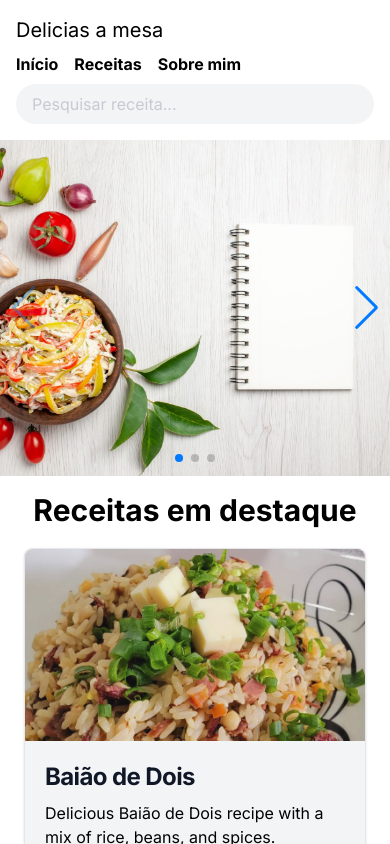
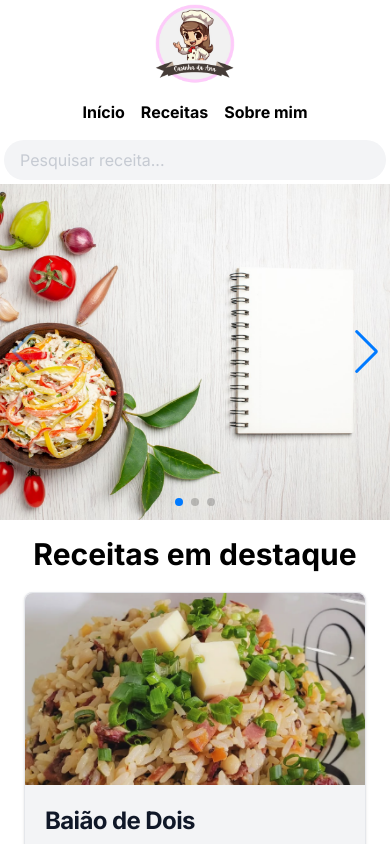
Before and after one commit to allansf29/receitas-site, a React (Vite) app in the folder Front-End/: page / in a window 390 px wide. Shown: the top 844 px of the page. Built offline with nearby package versions, Linux system fonts and the light colour scheme.

Commit message:
Adicionando Logo no Header e arrumando a responsividade

```diff
--- a/Front-End/src/assets/icons/SvgIcon.tsx
+++ b/Front-End/src/assets/icons/SvgIcon.tsx
@@ -31,3 +31,21 @@ export function CloseIcon(props: React.SVGProps<SVGSVGElement>) {
         </svg>
     );
 }
+
+export function TimeIcon(props: React.SVGProps<SVGSVGElement>) {
+    return (
+        <svg {...props}
+            xmlns="http://www.w3.org/2000/svg"
+            fill="none"
+            viewBox="0 0 24 24"
+            strokeWidth={1.5}
+            stroke="currentColor"
+            className="size-6">
+            <path
+                strokeLinecap="round"
+                strokeLinejoin="round"
+                d="M12 6v6h4.5m4.5 0a9 9 0 1 1-18 0 9 9 0 0 1 18 0Z" />
+        </svg>
+
+    );
+}
--- a/Front-End/src/components/Header.tsx
+++ b/Front-End/src/components/Header.tsx
@@ -1,22 +1,21 @@
+import Logo from "../assets/img/logo.png";
+
 function Header() {
   return (
-    <header className="w-full bg-white">
-      <nav className="flex flex-wrap items-center justify-between max-w-7xl mx-auto h-auto px-4 py-4">
-
+    <header className="w-full bg-white shadow-2xl">
+      <nav className="flex flex-col sm:flex-row items-center sm:justify-between max-w-7xl mx-auto h-auto px-1 py-1 gap-2 sm:gap-0">
         {/* Logo */}
-        <h1 className="text-xl sm:text-2xl font-inter">Delicias a mesa</h1>
-
+        <img className="h-20 w-20 object-cover mb-2 sm:mb-0" src={Logo} alt="Logo" />
         {/* Menu */}
-        <ul className="flex gap-4 sm:gap-6 font-bold text-base sm:text-lg mt-2 sm:mt-0">
+        <ul className="flex gap-4 sm:gap-6 font-bold text-base sm:text-lg mb-2 sm:mb-0">
           <li><a href="#inicio">Início</a></li>
           <li><a href="#receitas">Receitas</a></li>
           <li><a href="#sobre">Sobre mim</a></li>
         </ul>
-
         {/* Campo de pesquisa */}
         <input
           type="text"
-          className="w-full sm:w-64 mt-2 sm:mt-0 rounded-full bg-gray-100 px-4 py-2 text-gray-400 focus:outline-none focus:ring-2 focus:ring-gray-300"
+          className="w-full sm:w-64 rounded-full bg-gray-100 px-4 py-2 text-gray-400 focus:outline-none focus:ring-2 focus:ring-gray-300"
           placeholder="Pesquisar receita..."
         />
       </nav>
--- a/Front-End/src/pages/Home/index.tsx
+++ b/Front-End/src/pages/Home/index.tsx
@@ -3,7 +3,7 @@ import imageSalada from "../../assets/img/imageSalada.png";
 import imageKibe from "../../assets/img/imageKibe.png";
 import imageBaiao from "../../assets/img/imageBaiao.png";
 import Modal from "../../components/Modal";
-import { ArrowRightIcon } from "../../assets/icons/SvgIcon";
+import { ArrowRightIcon, TimeIcon } from "../../assets/icons/SvgIcon";
 import { useState } from "react";
 
 type Recipe = {
@@ -74,7 +74,9 @@ export default function Home() {
               <h2 className="text-2xl font-bold mb-4">{selectedRecipe.title}</h2>
               <p className="mb-4">{selectedRecipe.description}</p>
               <img className="rounded-lg w-full h-48 object-cover" src={selectedRecipe.image} alt={selectedRecipe.title} />
-              <a>Tempo aproximado: {selectedRecipe.time} minutos</a>
+              <a className="mt-4 flex items-center gap-1 text-gray-700 font-medium">
+                <TimeIcon />
+                Tempo aproximado: {selectedRecipe.time} minutos</a>
             </>
           )}
         </Modal>
```
Also changed, not shown: Front-End/src/assets/img/logo.png (added).
